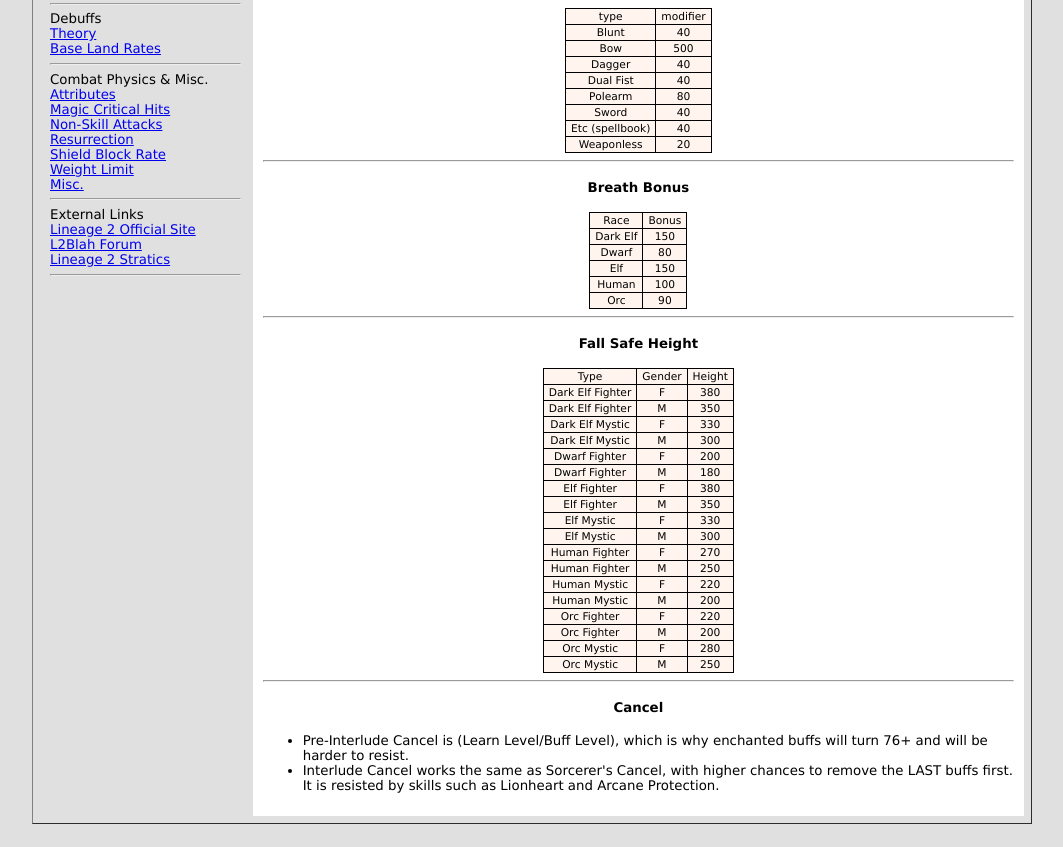
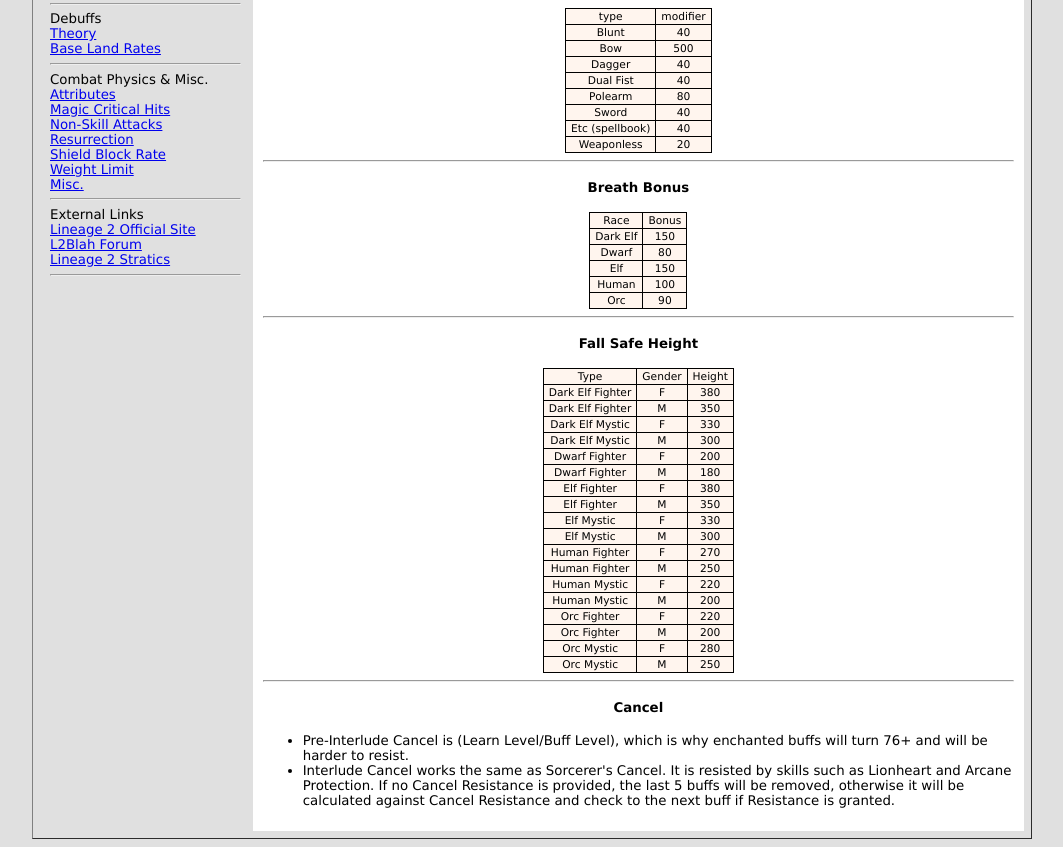
Before and after one commit to Valiant-0/l2p, a plain HTML site: page misc.html in a window 1280 px wide. Shown: the part 556-1403 px from the top of the page, without its empty margins (108-1171 px from the left). Drawn offline with Linux system fonts and the light colour scheme.

Commit message:
Update misc.html

```diff
--- a/misc.html
+++ b/misc.html
@@ -106,7 +106,7 @@ href="style.css" />
 <h4>Cancel</h4>
 <ul>
 <li>Pre-Interlude Cancel is (Learn Level/Buff Level), which is why enchanted buffs will turn 76+ and will be harder to resist.</li>
-<li>Interlude Cancel works the same as Sorcerer's Cancel, with higher chances to remove the LAST buffs first. It is resisted by skills such as Lionheart and Arcane Protection.</li>
+<li>Interlude Cancel works the same as Sorcerer's Cancel. It is resisted by skills such as Lionheart and Arcane Protection. If no Cancel Resistance is provided, the last 5 buffs will be removed, otherwise it will be calculated against Cancel Resistance and check to the next buff if Resistance is granted.</li>
 </ul>
 
 <!----right column---->
```
